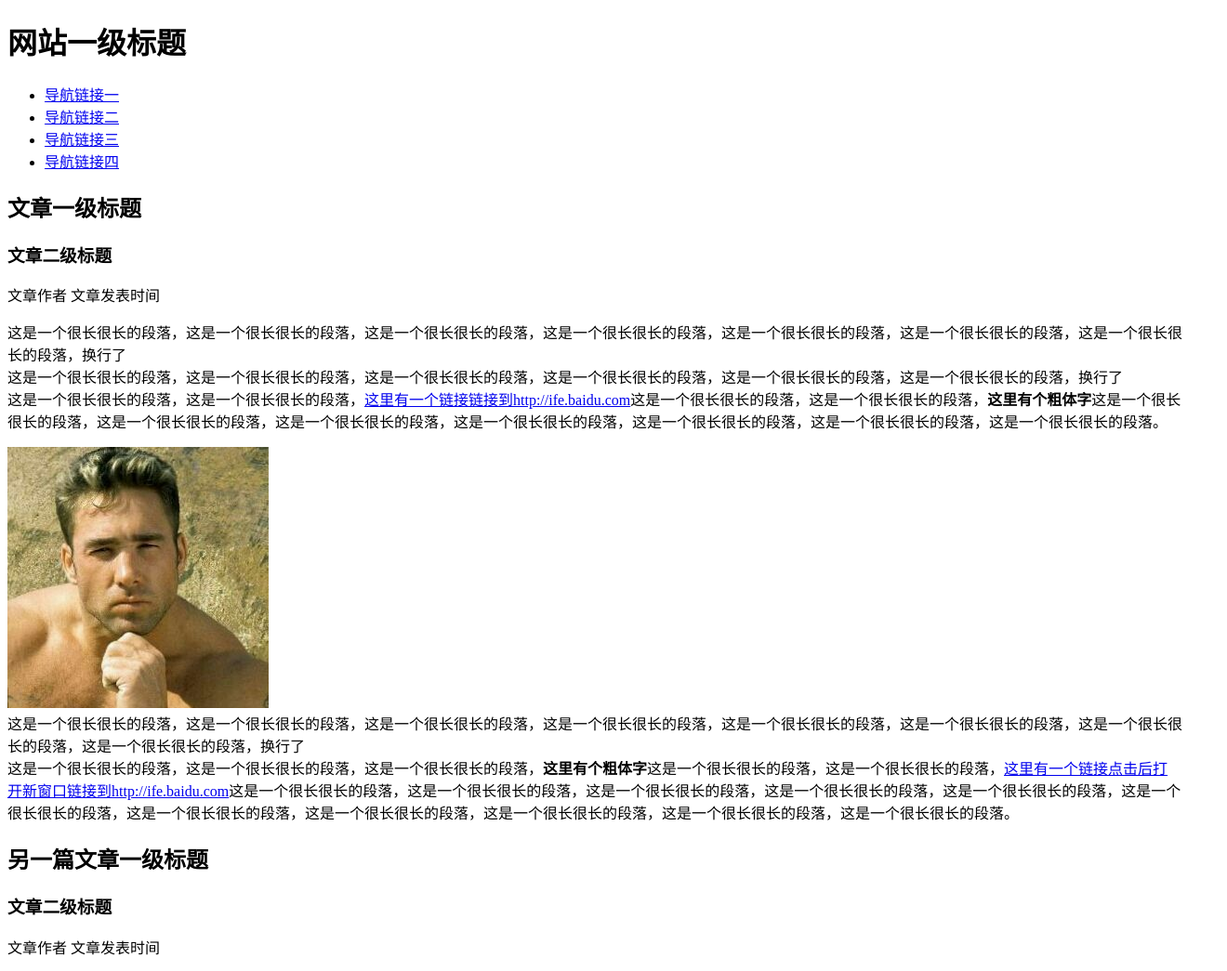
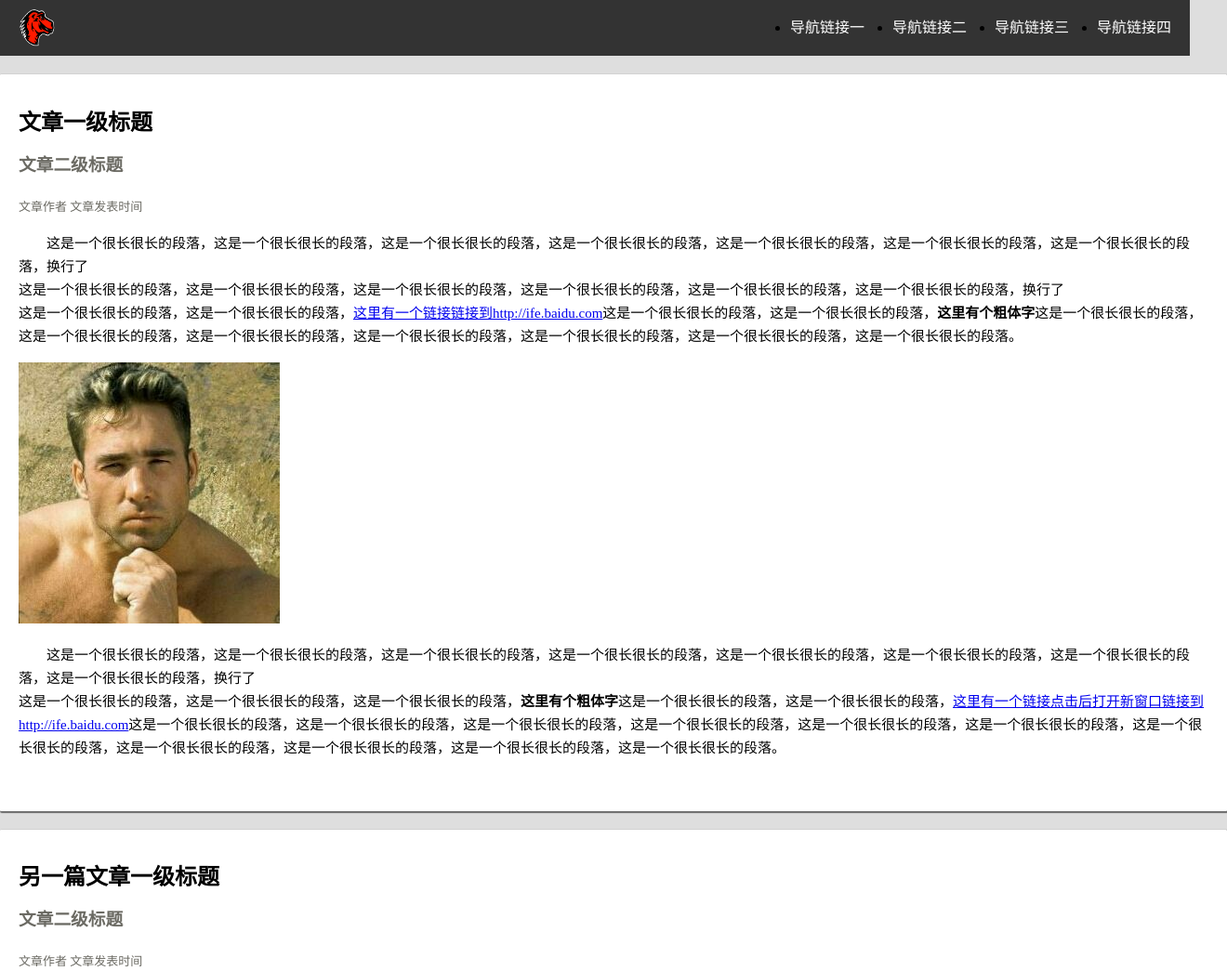
Before and after one commit to 1103409364/Homework_IFE_2017, a plain HTML site: page index.html in a window 1280 px wide. Shown: the top 1045 px of the page at 93% size, 1320 px wide, since content can reach past the window. Drawn offline with Linux system fonts and the light colour scheme.

Commit message:
添加css

```diff
--- a/index.html
+++ b/index.html
@@ -2,37 +2,43 @@
 <html lang="zh" dir="ltr">
   <head>
     <meta charset="utf-8">
-    <title>任务一：零基础HTML编码</title>
+    <meta name="author" content="1103409364">
+    <title>My first web page</title>
+    <link rel="stylesheet" href="master.css">
   </head>
   <body>
+
     <header>
-      <h1>网站一级标题</h1>
-    </header>
-
       <nav>
         <ul>
-        <li><a href="#">导航链接一</a></li>
-        <li><a href="#">导航链接二</a></li>
-        <li><a href="#">导航链接三</a></li>
-        <li><a href="#">导航链接四</a></li>
+          <li><a href="#s4">导航链接四</a></li>
+          <li><a href="#s3">导航链接三</a></li>
+          <li><a href="#s2">导航链接二</a></li>
+          <li><a href="#s1">导航链接一</a></li>
         </ul>
       </nav>
+      <img src="images/logo.png" alt="logo">
+    </header>
 
     <main>
       <article>
+        <section class="section section1-top" id="s1">
           <h2>文章一级标题</h2>
           <h3>文章二级标题</h3>
-        <p>文章作者 <time>文章发表时间</time></p>
+          <span class="author">文章作者 <time>文章发表时间</time></span>
+          <p >
+          这是一个很长很长的段落，这是一个很长很长的段落，这是一个很长很长的段落，这是一个很长很长的段落，这是一个很长很长的段落，这是一个很长很长的段落，这是一个很长很长的段落，换行了<br>这是一个很长很长的段落，这是一个很长很长的段落，这是一个很长很长的段落，这是一个很长很长的段落，这是一个很长很长的段落，这是一个很长很长的段落，换行了<br>这是一个很长很长的段落，这是一个很长很长的段落，<a href="http://ife.baidu.com">这里有一个链接链接到http://ife.baidu.com</a>这是一个很长很长的段落，这是一个很长很长的段落，<b>这里有个粗体字</b>这是一个很长很长的段落，这是一个很长很长的段落，这是一个很长很长的段落，这是一个很长很长的段落，这是一个很长很长的段落，这是一个很长很长的段落，这是一个很长很长的段落。
+          </p>
+          <img src="images/BillyHerrington.jpg" alt="Billy Herrington">
           <p>
-        这是一个很长很长的段落，这是一个很长很长的段落，这是一个很长很长的段落，这是一个很长很长的段落，这是一个很长很长的段落，这是一个很长很长的段落，这是一个很长很长的段落，换行了<br>这是一个很长很长的段落，这是一个很长很长的段落，这是一个很长很长的段落，这是一个很长很长的段落，这是一个很长很长的段落，这是一个很长很长的段落，换行了<br>这是一个很长很长的段落，这是一个很长很长的段落，<a href="http://ife.baidu.com">这里有一个链接链接到http://ife.baidu.com</a>这是一个很长很长的段落，这是一个很长很长的段落，<b>这里有个粗体字</b>这是一个很长很长的段落，这是一个很长很长的段落，这是一个很长很长的段落，这是一个很长很长的段落，这是一个很长很长的段落，这是一个很长很长的段落，这是一个很长很长的段落。
-        <div class="image">
-         <img src="images/BillyHerrington.jpg" alt="Billy Herrington">
-        </div>
           这是一个很长很长的段落，这是一个很长很长的段落，这是一个很长很长的段落，这是一个很长很长的段落，这是一个很长很长的段落，这是一个很长很长的段落，这是一个很长很长的段落，这是一个很长很长的段落，换行了<br>这是一个很长很长的段落，这是一个很长很长的段落，这是一个很长很长的段落，<b>这里有个粗体字</b>这是一个很长很长的段落，这是一个很长很长的段落，<a href="http://ife.baidu.com" target="_blank">这里有一个链接点击后打开新窗口链接到http://ife.baidu.com</a>这是一个很长很长的段落，这是一个很长很长的段落，这是一个很长很长的段落，这是一个很长很长的段落，这是一个很长很长的段落，这是一个很长很长的段落，这是一个很长很长的段落，这是一个很长很长的段落，这是一个很长很长的段落，这是一个很长很长的段落，这是一个很长很长的段落。
+          </p>
+        </section>
 
+        <section class="section" id="s2">
           <h2>另一篇文章一级标题</h2>
           <h3>文章二级标题</h3>
-        <p>文章作者 <time>文章发表时间</time></p>
+          <span class="author">文章作者 <time>文章发表时间</time></span>
           <p>
           这是一个很长很长的段落，这是一个很长很长的段落，这是一个很长很长的段落，这是一个很长很长的段落，这是一个很长很长的段落，这是一个很长很长的段落，这是一个很长很长的段落，换行了<br>这是一个很长很长的段落，这是一个很长很长的段落，这是一个很长很长的段落，这是一个很长很长的段落，这是一个很长很长的段落，这是一个很长很长的段落，换行了<br>这是一个很长很长的段落，这是一个很长很长的段落，<a href="http://ife.baidu.com">这里有一个链接链接到http://ife.baidu.com</a>这是一个很长很长的段落，这是一个很长很长的段落，<b>这里有个粗体字</b>这是一个很长很长的段落，这是一个很长很长的段落，这是一个很长很长的段落，这是一个很长很长的段落，这是一个很长很长的段落，这是一个很长很长的段落，这是一个很长很长的段落。
           <div class="image">
@@ -43,15 +49,21 @@
             <li>列表项目二</li>
             <li>列表项目三</li>
           </ul>
+        </section>
+
+        <section class="section" id="s3">
           <h3>图片</h3>
           <p>&nbsp;&nbsp;&nbsp;&nbsp;&nbsp;&nbsp;&nbsp;现代著名哲♂学♂家<br>&nbsp;&nbsp;&nbsp;&nbsp;&nbsp;&nbsp;&nbsp;<img src="images/BillyHerrington.jpg" alt="Billy Herrington"></p>
           <p>&nbsp;&nbsp;&nbsp;&nbsp;&nbsp;&nbsp;&nbsp;现代著名哲♂学♂家<br>&nbsp;&nbsp;&nbsp;&nbsp;&nbsp;&nbsp;&nbsp;<img src="images/BillyHerrington.jpg" alt="Billy Herrington"></p>
           <p>&nbsp;&nbsp;&nbsp;&nbsp;&nbsp;&nbsp;&nbsp;现代著名哲♂学♂家<br>&nbsp;&nbsp;&nbsp;&nbsp;&nbsp;&nbsp;&nbsp;<img src="images/BillyHerrington.jpg" alt="Billy Herrington"></p>
           <p>&nbsp;&nbsp;&nbsp;&nbsp;&nbsp;&nbsp;&nbsp;现代著名哲♂学♂家<br>&nbsp;&nbsp;&nbsp;&nbsp;&nbsp;&nbsp;&nbsp;<img src="images/BillyHerrington.jpg" alt="Billy Herrington"></p>
           <p>&nbsp;&nbsp;&nbsp;&nbsp;&nbsp;&nbsp;&nbsp;现代著名哲♂学♂家<br>&nbsp;&nbsp;&nbsp;&nbsp;&nbsp;&nbsp;&nbsp;<img src="images/BillyHerrington.jpg" alt="Billy Herrington"></p>
-        <h3>最后一篇文章一级标题</h3>
+        </section>
+
+        <section class="section" id="s4">
+          <h2>最后一篇文章一级标题</h2>
           <h3>文章二级标题</h3>
-        <p>文章作者 <time>文章发表时间</time> </p>
+          <span class="author">文章作者 <time>文章发表时间</time> </span>
           <ol>
             <li>排名1</li>
             <li>排名2</li>
@@ -97,11 +109,13 @@
               </tr>
             </tfoot>
           </table>
+        </section>
+
       </article>
 
       <aside class="register">
-        <h3>这里以后是一个侧栏，这是侧栏标题</h3>
-        <h3>侧栏注册窗口标题</h3>
+        <h4>这里以后是一个侧栏，这是侧栏标题</h4>
+
         <form action="index.html" method="post">
           请输入邮箱地址：<input type="email" name="user_email" placeholder="请输入邮箱地址"><br><br>
           邮箱地址请按照要求格式输入：xxxx@xx.xx<br><br>
--- /dev/null
+++ b/master.css
@@ -0,0 +1,75 @@
+body {
+  /* width: 1280px; */
+  background: #dedede;
+  margin: 0;
+  padding: 0;
+  /* font-family: 等线; */
+}
+/* 导航栏固定在顶部 */
+header {
+  position: fixed;
+  left: 0;
+  top: 0;
+  background-color: #333;
+  height: 60px;
+  width: 100%;
+  min-width: 1280px;
+}
+/* 用position定位logo */
+header img {
+  position: fixed;
+  left: 20px;
+  top: 10px;
+  height: 40px;
+  width: 40px;
+  /* float: left; */
+  /* margin-left: 20px; */
+  margin-top: 0px;
+}
+
+nav li {
+  float: right;
+  /* display: inline-block; */
+  margin: 0 20px 0 10px;
+}
+
+nav a {
+  color: #fff;
+  text-decoration: none;
+}
+
+.section,.section1, .register {
+  line-height: 25px;
+  width: 1280px;
+  background-color: #fff;
+  margin: 20px auto;
+  padding: 20px 20px 40px 20px;
+  box-shadow: 1px 1px 1px 1px #6b6b6b;
+  border-radius: 1px;
+}
+.section1-top {
+  margin-top: 80px;
+}
+
+footer {
+  position: absolute;
+  width: 100%;
+  min-width: 1280px;
+  color: #fff;
+  background: #000;
+  height: 70px;
+  text-align: center;
+}
+
+h3,.author {
+  color: #6b6a63
+}
+
+.author {
+  font-size: 13px;
+}
+
+section p {
+  font-size: 15px;
+  text-indent: 2em;
+}
```
Also changed, not shown: images/logo.png (added). Lines whose indentation alone changed are shown as unchanged.
